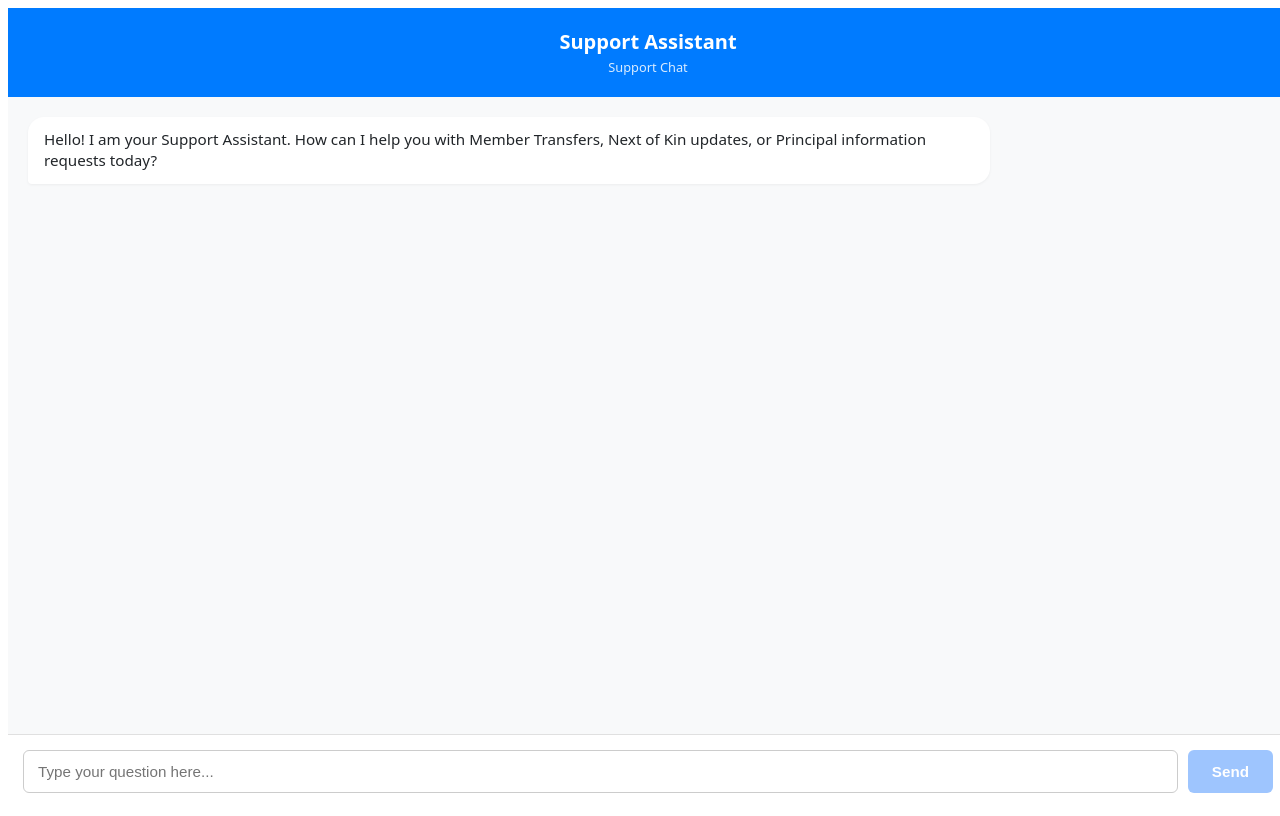
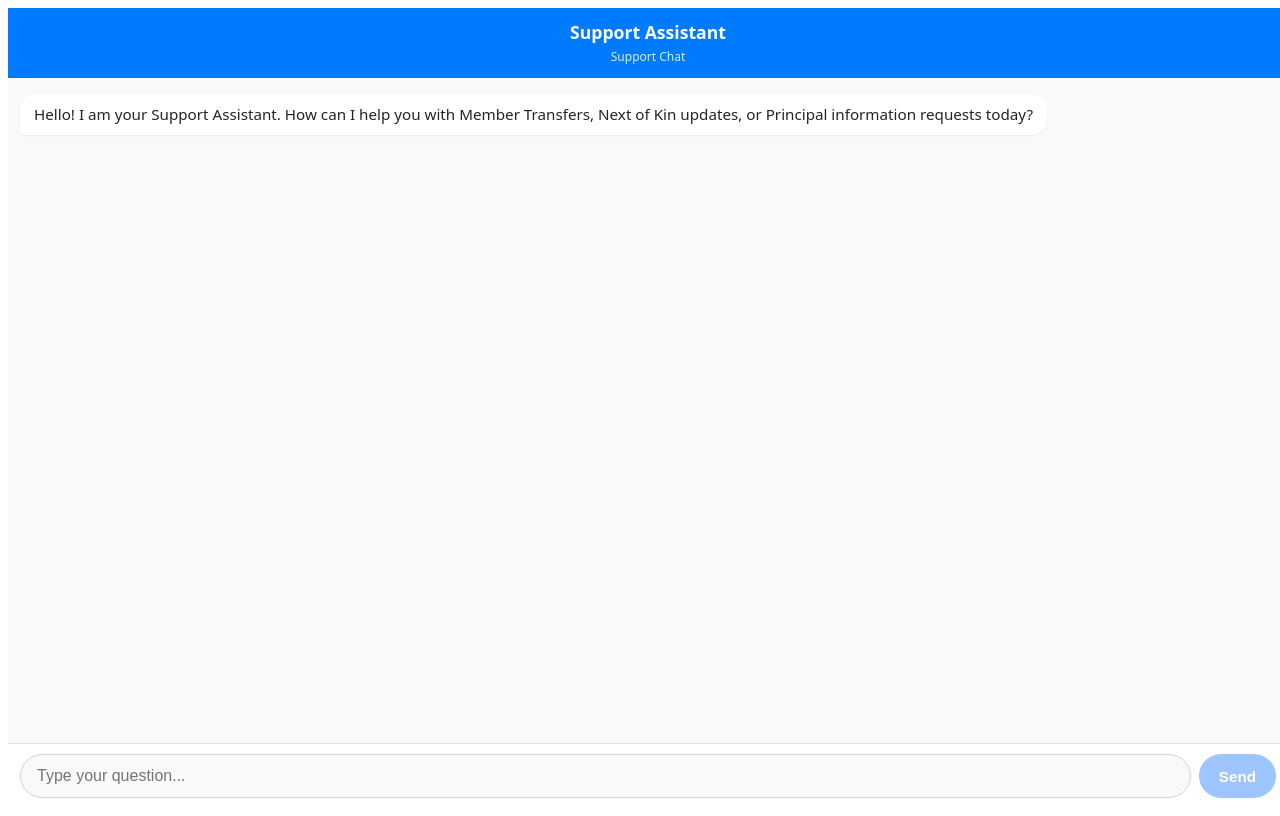
Before and after one commit to stevejj4/support-frontend, a React (Vite) app: page / in a window 1280 px wide. Built offline with nearby package versions, Linux system fonts and the light colour scheme; no server answers.

Commit message:
improve UI

```diff
--- a/src/App.jsx
+++ b/src/App.jsx
@@ -196,14 +196,16 @@ export default function App() {
   <div
     style={{
       width: '100vw',
-      height: '100vh',
-      fontFamily: 'system-ui, sans-serif',
+      // Uses dynamic viewport height to prevent mobile browser bars from cutting off the bottom input
+      height: '100dvh',
+      fontFamily: 'system-ui, -apple-system, sans-serif',
       boxSizing: 'border-box',
       margin: 0,
       padding: 0,
-      backgroundColor: '#f5f5f5',
+      backgroundColor: '#ffffff',
       display: 'flex',
-      flexDirection: 'column'
+      flexDirection: 'column',
+      overflow: 'hidden'
     }}
   >
 
@@ -218,23 +220,26 @@ export default function App() {
     >
 
       {/* =====================================================
-          HEADER
+          HEADER (Compacted for Mobile)
       ====================================================== */}
 
       <div
         style={{
-          padding: '20px',
+          padding: '12px 16px',
           background: '#007bff',
           color: 'white',
           textAlign: 'center',
-          flexShrink: 0
+          flexShrink: 0,
+          // Handles top safe area for phones with notches
+          paddingTop: 'calc(12px + env(safe-area-inset-top, 0px))',
+          boxShadow: '0 2px 4px rgba(0,0,0,0.05)'
         }}
       >
 
         <h2
           style={{
             margin: 0,
-            fontSize: '1.25rem',
+            fontSize: '1.1rem',
             fontWeight: '600'
           }}
         >
@@ -243,7 +248,7 @@ export default function App() {
 
         <span
           style={{
-            fontSize: '0.8rem',
+            fontSize: '0.75rem',
             opacity: 0.85
           }}
         >
@@ -254,15 +259,19 @@ export default function App() {
 
 
       {/* =====================================================
-          MESSAGE AREA (Fills available space)
+          MESSAGE AREA (Optimized Padding & Fluid Scrolling)
       ====================================================== */}
 
       <div
         style={{
           flex: 1,
           overflowY: 'auto',
-          padding: '20px',
-          background: '#f8f9fa'
+          // Enables native momentum scrolling on iOS devices
+          WebkitOverflowScrolling: 'touch',
+          padding: '16px 12px',
+          background: '#f8f9fa',
+          display: 'flex',
+          flexDirection: 'column'
         }}
       >
 
@@ -280,7 +289,7 @@ export default function App() {
                   isBot
                     ? 'flex-start'
                     : 'flex-end',
-                marginBottom: '14px'
+                marginBottom: '10px'
               }}
             >
 
@@ -297,17 +306,19 @@ export default function App() {
                       : '#ffffff',
 
                   padding:
-                    '12px 16px',
+                    '10px 14px',
 
+                  // Fluid rounded corners
                   borderRadius:
                     isBot
                       ? '16px 16px 16px 4px'
                       : '16px 16px 4px 16px',
 
-                  maxWidth: '75%',
+                  // Wider message bubbles on narrow mobile screens
+                  maxWidth: '85%',
 
                   boxShadow:
-                    '0 1px 3px rgba(0,0,0,0.05)',
+                    '0 1px 2px rgba(0,0,0,0.05)',
 
                   fontSize:
                     '0.95rem',
@@ -316,7 +327,10 @@ export default function App() {
                     '1.4',
 
                   whiteSpace:
-                    'pre-wrap'
+                    'pre-wrap',
+
+                  // Prevents long unbroken URLs or text from blowing out the layout
+                  wordBreak: 'break-word'
                 }}
               >
                 {msg.text}
@@ -337,7 +351,8 @@ export default function App() {
               color: '#888',
               fontSize: '0.85rem',
               fontStyle: 'italic',
-              paddingLeft: '5px'
+              paddingLeft: '4px',
+              marginTop: '4px'
             }}
           >
             Assistant at work...
@@ -352,11 +367,11 @@ export default function App() {
         {networkError && (
           <div
             style={{
-              margin: '15px 0',
+              margin: '10px 0',
               padding: '10px',
               background: '#f8d7da',
               color: '#721c24',
-              borderRadius: '6px',
+              borderRadius: '8px',
               fontSize: '0.85rem',
               textAlign: 'center',
               fontWeight: 'bold'
@@ -370,19 +385,22 @@ export default function App() {
 
 
       {/* =====================================================
-          INPUT FORM
+          INPUT FORM (Touch & Mobile Keyboard Optimized)
       ====================================================== */}
 
       <form
         onSubmit={handleSendMessage}
         style={{
-          padding: '15px',
+          padding: '10px 12px',
           borderTop:
             '1px solid #e0e0e0',
           display: 'flex',
-          gap: '10px',
+          gap: '8px',
           backgroundColor: '#ffffff',
-          flexShrink: 0
+          flexShrink: 0,
+          alignItems: 'center',
+          // Prevents home indicator overlaps on bezel-less displays (iOS/Android)
+          paddingBottom: 'calc(10px + env(safe-area-inset-bottom, 0px))'
         }}
       >
 
@@ -394,18 +412,22 @@ export default function App() {
               e.target.value
             )
           }
-          placeholder="Type your question here..."
+          placeholder="Type your question..."
           disabled={isTyping}
           style={{
             flex: 1,
             padding:
-              '12px 14px',
-            borderRadius: '6px',
+              '12px 16px',
+            // Pill shape is easier to tap and look native on phones
+            borderRadius: '24px',
             border:
-              '1px solid #ccc',
+              '1px solid #ced4da',
+            // 16px font minimum prevents iOS Safari from forcing an ugly auto-zoom effect on input focus
             fontSize:
-              '0.95rem',
-            outline: 'none'
+              '16px',
+            outline: 'none',
+            backgroundColor: '#f8f9fa',
+            WebkitAppearance: 'none'
           }}
         />
 
@@ -417,8 +439,9 @@ export default function App() {
             !inputValue.trim()
           }
           style={{
+            height: '44px', // Meets minimum standard touch target size heights
             padding:
-              '12px 24px',
+              '0 20px',
             background:
               isTyping ||
               !inputValue.trim()
@@ -426,7 +449,7 @@ export default function App() {
                 : '#007bff',
             color: 'white',
             border: 'none',
-            borderRadius: '6px',
+            borderRadius: '24px',
             fontWeight: 'bold',
             cursor:
               isTyping ||
@@ -434,11 +457,15 @@ export default function App() {
                 ? 'not-allowed'
                 : 'pointer',
             fontSize:
-              '0.95rem'
+              '0.95rem',
+            display: 'flex',
+            alignItems: 'center',
+            justifyContent: 'center',
+            transition: 'background-color 0.2s ease'
           }}
         >
           {isTyping
-            ? 'Sending...'
+            ? '...'
             : 'Send'}
         </button>
 
```
